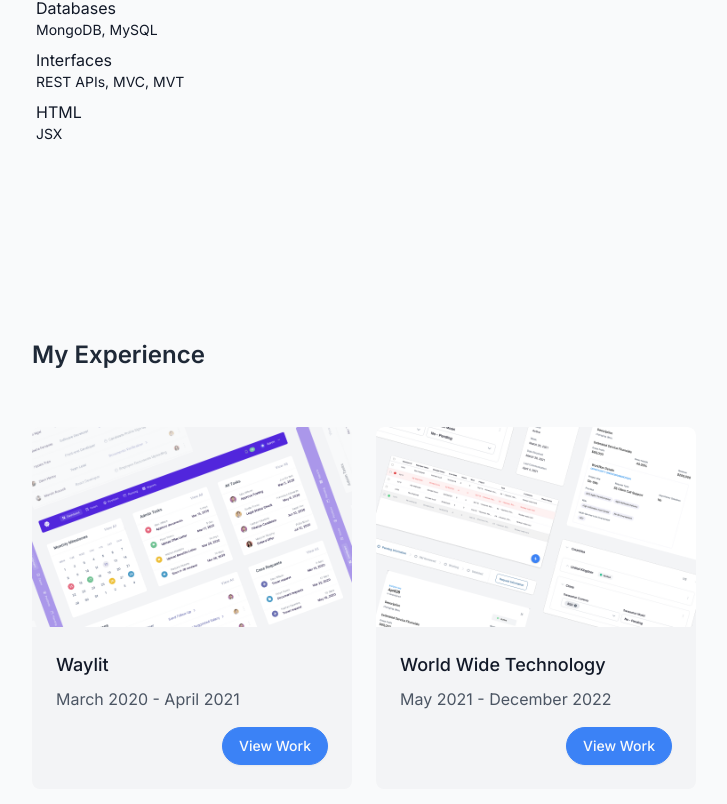
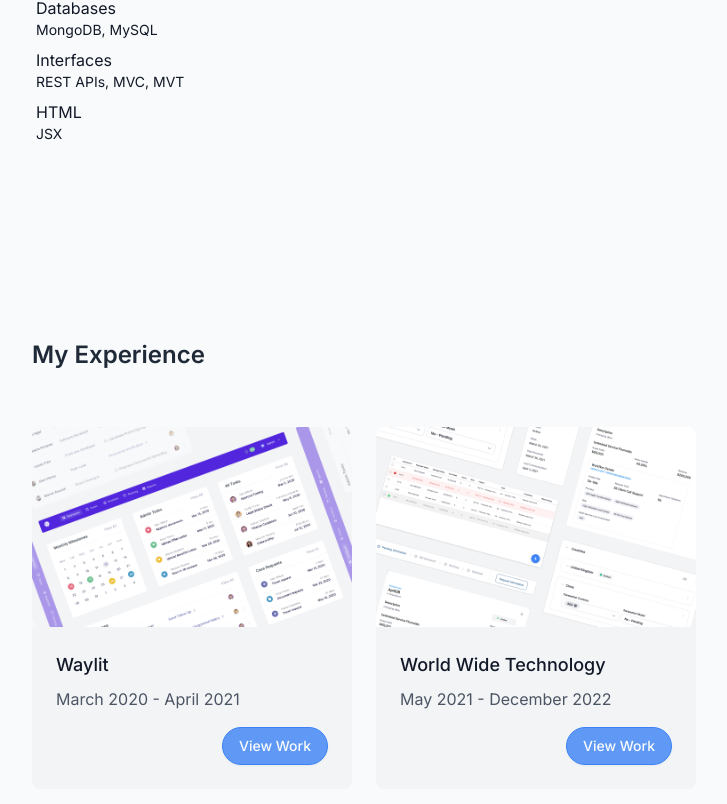
Before and after one commit to dmaixner93/online_resume, a React (Create React App) app: page / in a window 1280 px wide. Shown: the part 1444-2248 px from the top of the page, without its empty margins (160-887 px from the left). Built offline with nearby package versions, Linux system fonts and the light colour scheme.

Commit message:
Add hover state to card

```diff
--- a/src/components/home/ProjectCards/Card.js
+++ b/src/components/home/ProjectCards/Card.js
@@ -24,7 +24,7 @@
         <div className="card-actions flex justify-end">
           <Link
             to={ projectLink }
-            className="px-4 py-2 font-medium text-sm border rounded-full text-gray-50 dark:bg-opacity-80 bg-blue-500 shadow-sm dark:text-gray-900 dark:bg-blue-300 dark:border-blue-300 border-blue-500 focus:outline-none">
+            className="px-4 py-2 font-medium text-sm border rounded-full text-gray-50 bg-opacity-80 bg-blue-500 shadow-sm dark:text-gray-900 dark:bg-blue-300 dark:border-blue-300 border-blue-500 focus:outline-none dark:hover:bg-blue-400">
             View Work
           </Link>
         </div>
```
